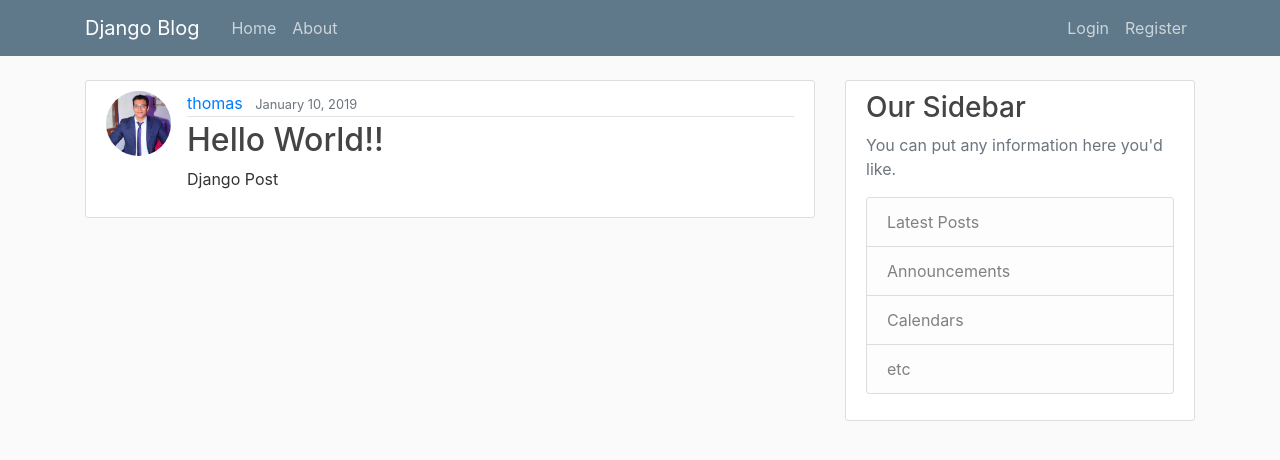
After one commit to thomas545/Large-Blog, a Django app: page /post/1/ in a window 1280 px wide. The commit adds this page. Shown: the top 460 px of the page. Run offline with Django 3.2, Linux system fonts and the light colour scheme; data comes from the database, SQL or seed files in the repository; both versions use the stored data as it was after the commit; some libraries are stand-ins or nearby versions.

Commit message:
CRUD Blog App

```diff
--- a/blog/models.py
+++ b/blog/models.py
@@ -1,6 +1,7 @@
 from django.db import models
 from django.contrib.auth.models import User
 from django.utils import timezone
+from django.urls import reverse
 # Create your models here.
 
 
@@ -13,3 +14,6 @@ class Post(models.Model):
 
     def __str__(self):
         return self.title
+
+    def get_absolute_url(self):
+        return reverse('detail' , kwargs={'pk':self.pk})
--- a/blog/templates/blog/home.html
+++ b/blog/templates/blog/home.html
@@ -9,7 +9,7 @@
           <a class="mr-2" href="#">{{ post.author }}</a>
           <small class="text-muted">{{ post.date_posted|date:"F d, Y" }}</small>
         </div>
-        <h2><a class="article-title" href="#">{{ post.title }}</a></h2>
+        <h2><a class="article-title" href="{% url 'detail' post.id %}">{{ post.title }}</a></h2>
         <p class="article-content">{{ post.content }}</p>
       </div>
     </article>
--- /dev/null
+++ b/blog/templates/blog/post_detail.html
@@ -0,0 +1,21 @@
+{% extends "base.html" %}
+
+{% block content %}
+    <article class="media content-section" >
+      <img class="rounded-circle article-img" src="{{object.author.profile.image.url}}">
+      <div class="media-body">
+        <div class="article-metadata">
+          <a class="mr-2" href="#">{{ object.author }}</a>
+          <small class="text-muted">{{ object.date_posted|date:"F d, Y" }}</small>
+          {% if object.author == user %}
+            <div class="">
+              <a class="btn btn-secondary btn-sm mt-1 mb-1" href="{% url 'update' object.id %}">Update</a>
+              <a class="btn btn-danger btn-sm mt-1 mb-1" href="{% url 'delete' object.id %}">Delete</a>
+            </div>
+          {% endif %}
+        </div>
+        <h2 class="article-title">{{ object.title }}</h2>
+        <p class="article-content">{{ object.content }}</p>
+      </div>
+    </article>
+{% endblock %}
--- a/blog/urls.py
+++ b/blog/urls.py
@@ -1,10 +1,21 @@
 from django.urls import path
+from .views import (
+            PostListView,
+            PostDetailView,
+            PostCreateView,
+            PostUpdateView,
+            PostDeleteView
+)
 from . import views
 
 
 
 
 urlpatterns = [
-    path('' , views.home , name='home'),
+    path('' , PostListView.as_view() , name='home'),
+    path('post/create/' , PostCreateView.as_view() , name='create'),
+    path('post/<int:pk>/' , PostDetailView.as_view() , name='detail'),
+    path('post/<int:pk>/update/' , PostUpdateView.as_view() , name='update'),
+    path('post/<int:pk>/delete/' , PostDeleteView.as_view() , name='delete'),
     path('about/', views.about, name='about'),
 ]
--- a/blog/views.py
+++ b/blog/views.py
@@ -1,30 +1,57 @@
 from django.shortcuts import render
+from django.views.generic import ListView,DetailView,CreateView,UpdateView,DeleteView
+from django.contrib.auth.mixins import LoginRequiredMixin , UserPassesTestMixin
 from django.http import HttpResponse
 from .models import Post
 
 # Create your views here.
 
-posts = [
-    {
-        'author': 'CoreyMS',
-        'title': 'Blog Post 1',
-        'content': 'First post content',
-        'date_posted': 'August 27, 2018'
-    },
-    {
-        'author': 'Jane Doe',
-        'title': 'Blog Post 2',
-        'content': 'Second post content',
-        'date_posted': 'August 28, 2018'
-    }
-]
+class PostListView(ListView):
+    model = Post
+    template_name = 'blog/home.html'
+    context_object_name = 'posts'
+    ordering = ['-date_posted']
 
 
-def home(request):
-    context = {
-        'posts': Post.objects.all()
-    }
-    return render(request, 'blog/home.html', context)
+class PostDetailView(DetailView):
+    model = Post
+   #post_detail.html
+
+
+class PostCreateView(LoginRequiredMixin , CreateView):
+    model = Post
+    fields = ['title' , 'content']
+
+    ## Permission to user own post only create post
+    def form_valid(self , form):
+        form.instance.author = self.request.user
+        return super().form_valid(form)
+
+
+class PostUpdateView(LoginRequiredMixin , UserPassesTestMixin , UpdateView):
+    model = Post
+    fields = ['title' , 'content']
+    ## Permission to user own post only update post
+    def form_valid(self , form):
+        form.instance.author = self.request.user
+        return super().form_valid(form)
+
+    ## Permission to user own post only update post
+    def test_func(self):
+        post = self.get_object()
+        if self.request.user == post.author :
+            return True
+        return False
+
+class PostDeleteView(LoginRequiredMixin , UserPassesTestMixin , DeleteView):
+    model = Post
+    success_url = '/'
+
+    def test_func(self):
+        post = self.get_object()
+        if self.request.user == post.author :
+            return True
+        return False
 
 
 def about(request):
--- a/templates/base.html
+++ b/templates/base.html
@@ -34,6 +34,7 @@
             <!-- Navbar Right Side -->
             <div class="navbar-nav">
               {% if user.is_authenticated %}
+                <a class="nav-item nav-link" href="{% url 'create' %}">New Post</a>
                 <a class="nav-item nav-link" href="{% url 'profile' %}">Profile</a>
                 <a class="nav-item nav-link" href="{% url 'logout' %}">Logout</a>
               {% else %}
```
Also changed, not shown: blog/templates/blog/post_confirm_delete.html (added, +16 -0 lines), blog/templates/blog/post_form.html (added, +17 -0 lines), db.sqlite3, media/profile_pics/Thomas_Resume-1.jpg (added).
